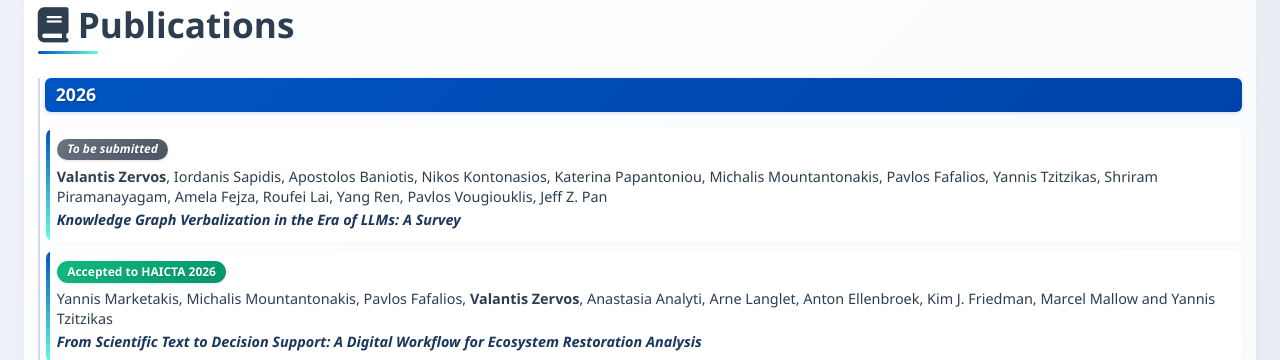
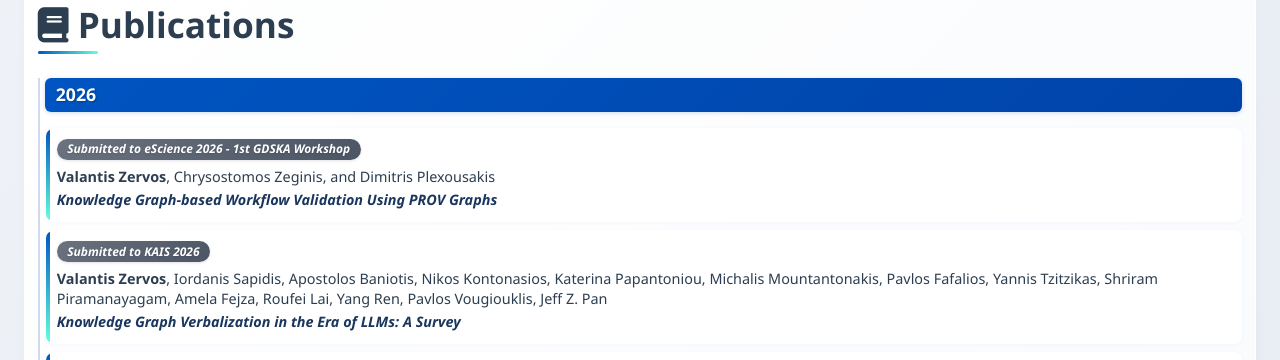
Before and after one commit to VZervos/PersonalWebpage, a plain HTML site: page index.html in a window 1280 px wide. Shown: the part 1671-2031 px from the top of the page. Drawn offline with nearby package versions, Linux system fonts and the light colour scheme.

Commit message:
KAIS, GDSKA papers

```diff
--- a/index.html
+++ b/index.html
@@ -239,7 +239,19 @@ Ranked 2nd in the 2021-2022 admission cohort (40 graduates out of 179 admitted a
                             <div class="entry entry-grid-card h-100">
 
                                 <div class="entry-main">
-                                    <div class="entry-badges"><span class="status-badge status-to_submit">To be submitted</span></div>
+                                    <div class="entry-badges"><span class="status-badge status-to_submit">Submitted to eScience 2026 - 1st GDSKA Workshop</span></div>
+                                    <div class="publication">
+                                            <div class="paper-authors"><b>Valantis Zervos</b>, Chrysostomos Zeginis, and Dimitris Plexousakis</div>
+                                            <div class="paper-title">Knowledge Graph-based Workflow Validation Using PROV Graphs</div>
+                                    </div>
+                                </div>
+                            </div>
+                        </div>
+<div class="col-12">
+                            <div class="entry entry-grid-card h-100">
+
+                                <div class="entry-main">
+                                    <div class="entry-badges"><span class="status-badge status-to_submit">Submitted to KAIS 2026</span></div>
                                     <div class="publication">
                                             <div class="paper-authors"><b>Valantis Zervos</b>, Iordanis Sapidis, Apostolos Baniotis, Nikos Kontonasios, Katerina Papantoniou, Michalis Mountantonakis, Pavlos Fafalios, Yannis Tzitzikas, Shriram Piramanayagam, Amela Fejza, Roufei Lai, Yang Ren, Pavlos Vougiouklis, Jeff Z. Pan</div>
                                             <div class="paper-title">Knowledge Graph Verbalization in the Era of LLMs: A Survey</div>
```
Also changed, not shown: data/cv-data.json (+8 -3 lines).
